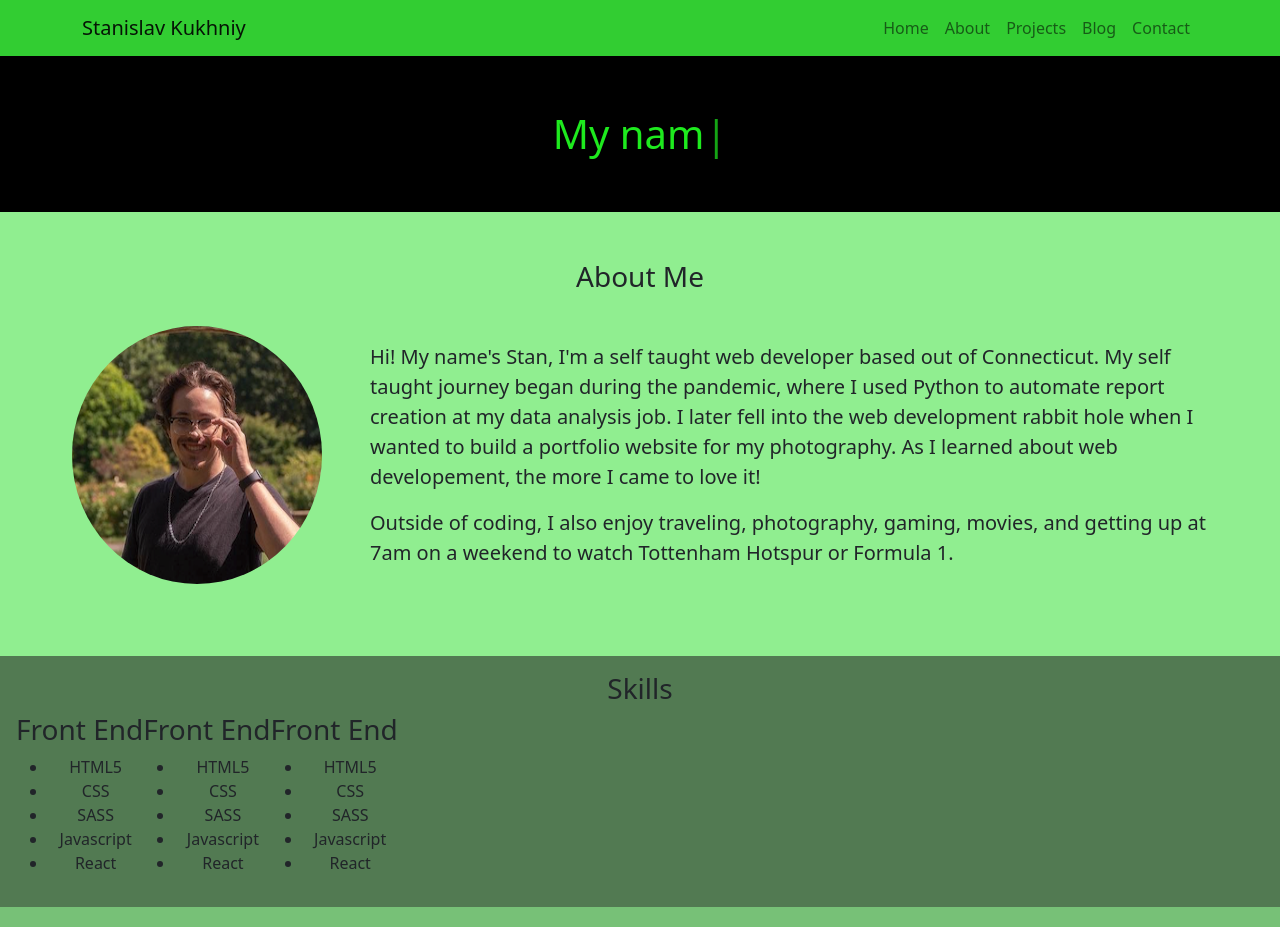
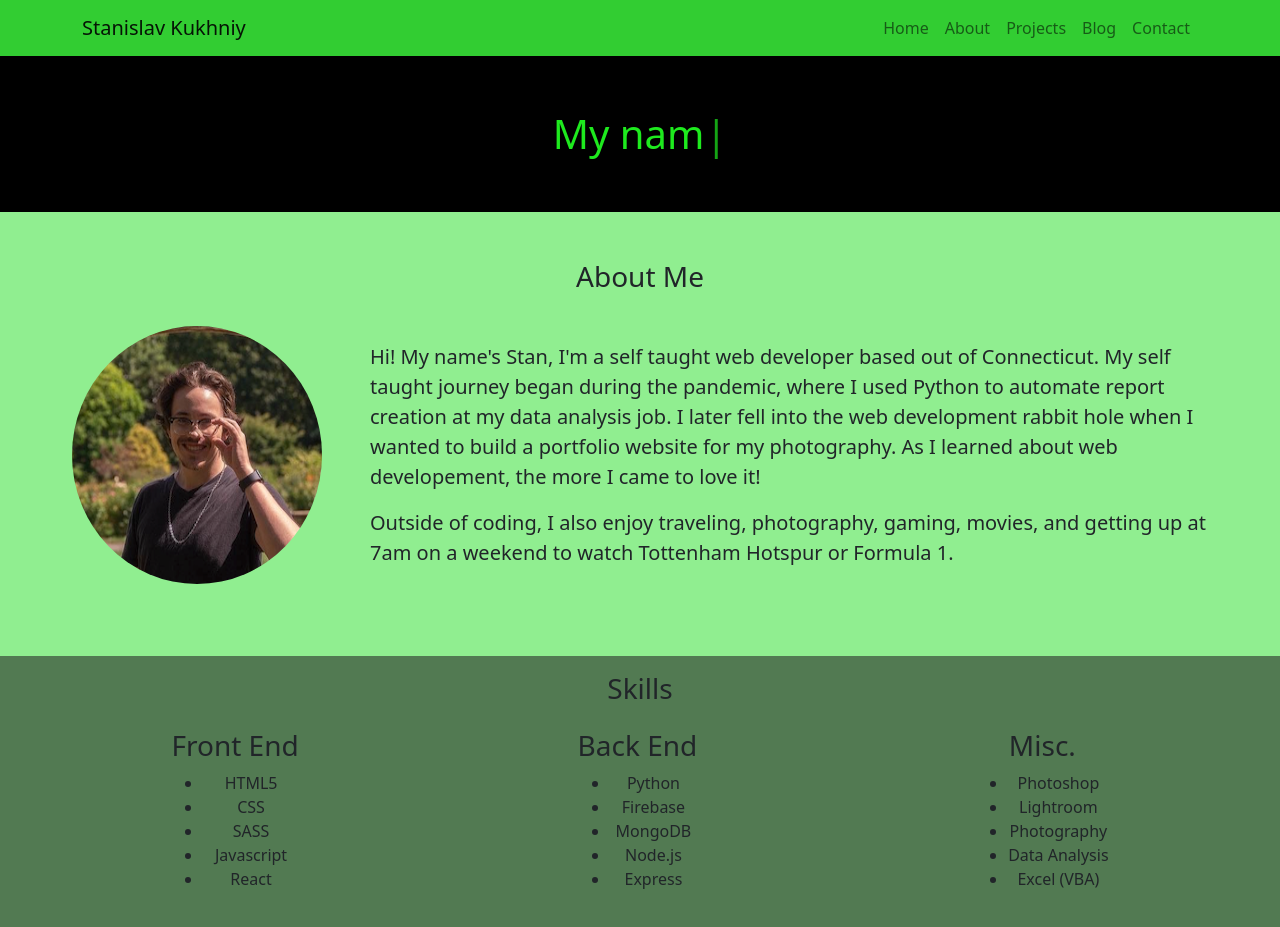
Before and after one commit to skukhniy/personal-website, a React (Create React App) app: page / in a window 1280 px wide. Shown: the top 927 px of the page. Built offline with nearby package versions, Linux system fonts and the light colour scheme.

Commit message:
added basis for skills card

```diff
--- a/src/components/Skills.js
+++ b/src/components/Skills.js
@@ -5,10 +5,25 @@ export default function Skills() {
 	return (
 		<div className="skills-custom text-center p-3">
 			<h3>Skills</h3>
-			<div id="skillsContainer" className="d-flex">
-				<SkillsCard />
-				<SkillsCard />
-				<SkillsCard />
+			<div id="skillsContainer" className="d-flex p-3 justify-content-around">
+				<SkillsCard
+					header={"Front End"}
+					skills={["HTML5", "CSS", "SASS", "Javascript", "React"]}
+				/>
+				<SkillsCard
+					header={"Back End"}
+					skills={["Python", "Firebase", "MongoDB", "Node.js", "Express"]}
+				/>
+				<SkillsCard
+					header={"Misc."}
+					skills={[
+						"Photoshop",
+						"Lightroom",
+						"Photography",
+						"Data Analysis",
+						"Excel (VBA)",
+					]}
+				/>
 			</div>
 		</div>
 	);
--- a/src/components/SkillsCard.js
+++ b/src/components/SkillsCard.js
@@ -1,16 +1,16 @@
 import React from "react";
 
-export default function SkillsCard() {
+export default function SkillsCard({ header, skills }) {
+	let skillsList = [];
+
+	skills.forEach((skill) => {
+		skillsList.push(<li>{skill}</li>);
+	});
+
 	return (
 		<div>
-			<h3>Front End</h3>
-			<ul>
-				<li>HTML5</li>
-				<li>CSS</li>
-				<li>SASS</li>
-				<li>Javascript</li>
-				<li>React</li>
-			</ul>
+			<h3>{header}</h3>
+			<ul>{skillsList}</ul>
 		</div>
 	);
 }
```
